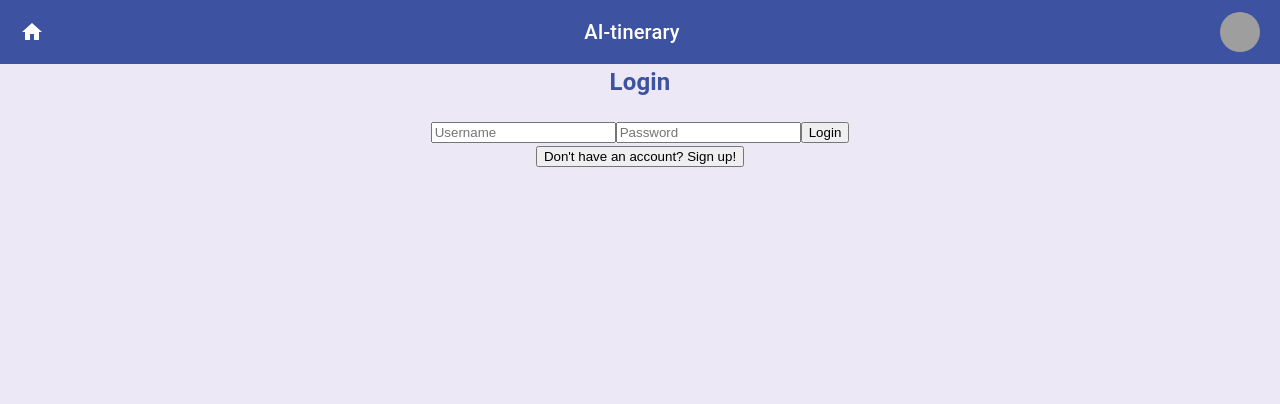
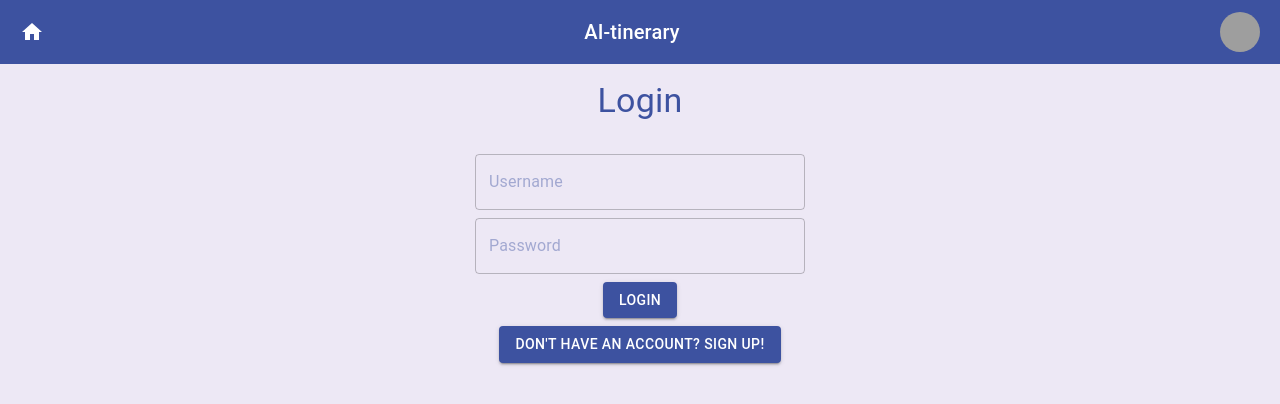
Before and after one commit to ubc-cpsc455-2024S/project-22_intellig-s, a React (Vite) app in the folder client/: page /login in a window 1280 px wide. Shown: the top 404 px of the page. Built offline with nearby package versions, Linux system fonts and the light colour scheme; no server answers; grey boxes are pictures that could not be loaded.

Commit message:
Login/Signup MUI Components (#59)
* changes login/signup to only use mui components

* add token expiration check during reload

```diff
--- a/client/src/components/Login.jsx
+++ b/client/src/components/Login.jsx
@@ -1,45 +1,75 @@
-import React from "react";
 import { useDispatch, useSelector } from "react-redux";
 import { login } from "../redux/authSlice";
 import { useNavigate } from "react-router-dom";
+import { Box, Button, TextField, Typography } from "@mui/material";
+import { useState } from "react";
 
 const Login = () => {
   const dispatch = useDispatch();
   const navigate = useNavigate();
-  const { isLoading, error } = useSelector((state) => state.auth);
+  const { user, isLoading, error } = useSelector((state) => state.auth);
 
-  const onSubmit = (e) => {
-    e.preventDefault();
-    const username = e.target.username.value;
-    const password = e.target.password.value;
+  if (user) navigate("/");
+
+  const [username, setUsername] = useState("");
+  const [password, setPassword] = useState("");
+
+  const onSubmit = () => {
     dispatch(login({ username, password }));
-    if (error) {
-      console.error("Error logging in", error);
-    } else {
-      navigate("/");
-    }
   };
 
   return (
-    <div style={{ marginTop: "64px" }}>
-      <h2>Login</h2>
-      <form onSubmit={onSubmit}>
-        <input type="text" name="username" placeholder="Username" required />
-        <input
+    <Box
+      sx={{
+        position: "absolute",
+        height: "100vh",
+        width: "100vw",
+        pt: "64px",
+      }}
+    >
+      <Box
+        sx={{
+          pt: 2,
+          position: "relative",
+          left: "50%",
+          transform: "translateX(-50%)",
+          width: "330px",
+        }}
+      >
+        <Typography variant={"h4"}>Login</Typography>
+        <Typography sx={{ height: "2em" }} color={"red"}>
+          {error && error.message}
+        </Typography>
+
+        <TextField
+          type="text"
+          name="username"
+          placeholder="Username"
+          onChange={(e) => setUsername(e.target.value)}
+          fullWidth
+          sx={{ mb: 1 }}
+        />
+        <TextField
           type="password"
           name="password"
           placeholder="Password"
-          required
+          onChange={(e) => setPassword(e.target.value)}
+          fullWidth
+          sx={{ mb: 1 }}
         />
-        <button type="submit" disabled={isLoading}>
+        <Button
+          variant={"contained"}
+          onClick={onSubmit}
+          disabled={isLoading}
+          sx={{ mb: 1 }}
+        >
           Login
-        </button>
-        {error && <p>{error.message}</p>}
-      </form>
-      <button onClick={() => navigate("/signup")}>
-        Don't have an account? Sign up!
-      </button>
-    </div>
+        </Button>
+        <Button variant={"contained"} onClick={() => navigate("/signup")}>
+          Don&#39;t have an account? Sign up!
+        </Button>
+      </Box>
+    </Box>
   );
 };
 
--- a/client/src/components/Signup.jsx
+++ b/client/src/components/Signup.jsx
@@ -1,43 +1,72 @@
-import React, { useState } from "react";
-import { useNavigate } from "react-router-dom";
+import { useState } from "react";
 import { signup } from "../redux/authSlice";
 import { useDispatch, useSelector } from "react-redux";
+import { Box, Button, TextField, Typography } from "@mui/material";
+import { useNavigate } from "react-router-dom";
 
 const Signup = () => {
   const dispatch = useDispatch();
-
-  const { isLoading, error } = useSelector((state) => state.auth);
   const navigate = useNavigate();
 
-  const onSubmit = (e) => {
-    e.preventDefault();
-    const username = e.target.username.value;
-    const password = e.target.password.value;
+  const { user, isLoading, error } = useSelector((state) => state.auth);
 
-    dispatch(signup({ username: username, password: password }));
-    if (error) {
-      console.error("Error logging in", error);
-    } else {
-      navigate("/login");
-    }
+  if (user) navigate("/");
+
+  const [username, setUsername] = useState("");
+  const [password, setPassword] = useState("");
+
+  const onSubmit = () => {
+    dispatch(signup({ username, password }));
   };
 
   return (
-    <div>
-      <h2>Sign-up</h2>
-      <form onSubmit={onSubmit}>
-        <input type="text" name="username" placeholder="Username" required />
-        <input
+    <Box
+      sx={{
+        position: "absolute",
+        height: "100vh",
+        width: "100vw",
+        pt: "64px",
+      }}
+    >
+      <Box
+        sx={{
+          pt: 2,
+          position: "relative",
+          left: "50%",
+          transform: "translateX(-50%)",
+          width: "330px",
+        }}
+      >
+        <Typography variant={"h4"}>Sign-up</Typography>
+        <Typography sx={{ height: "2em" }} color={"red"}>
+          {error && error.message}
+        </Typography>
+        <TextField
+          type="text"
+          name="username"
+          placeholder="Username"
+          onChange={(e) => setUsername(e.target.value)}
+          fullWidth
+          sx={{ mb: 1 }}
+        />
+        <TextField
           type="password"
           name="password"
           placeholder="Password"
-          required
+          onChange={(e) => setPassword(e.target.value)}
+          fullWidth
+          sx={{ mb: 1 }}
         />
-        <button type="submit" disabled={isLoading}>
-          signup
-        </button>
-      </form>
-    </div>
+        <Button
+          variant={"contained"}
+          onClick={onSubmit}
+          disabled={isLoading}
+          sx={{ mb: 1 }}
+        >
+          Sign Up
+        </Button>
+      </Box>
+    </Box>
   );
 };
 
--- a/client/src/redux/authSlice.js
+++ b/client/src/redux/authSlice.js
@@ -46,7 +46,7 @@ const authSlice = createSlice({
       localStorage.removeItem("token");
     },
     setUser(state, action) {
-      state.user = action.payload;
+      if (Date.now() / 1000 < action.payload.exp) state.user = action.payload;
     },
   },
   extraReducers: (builder) => {
```
